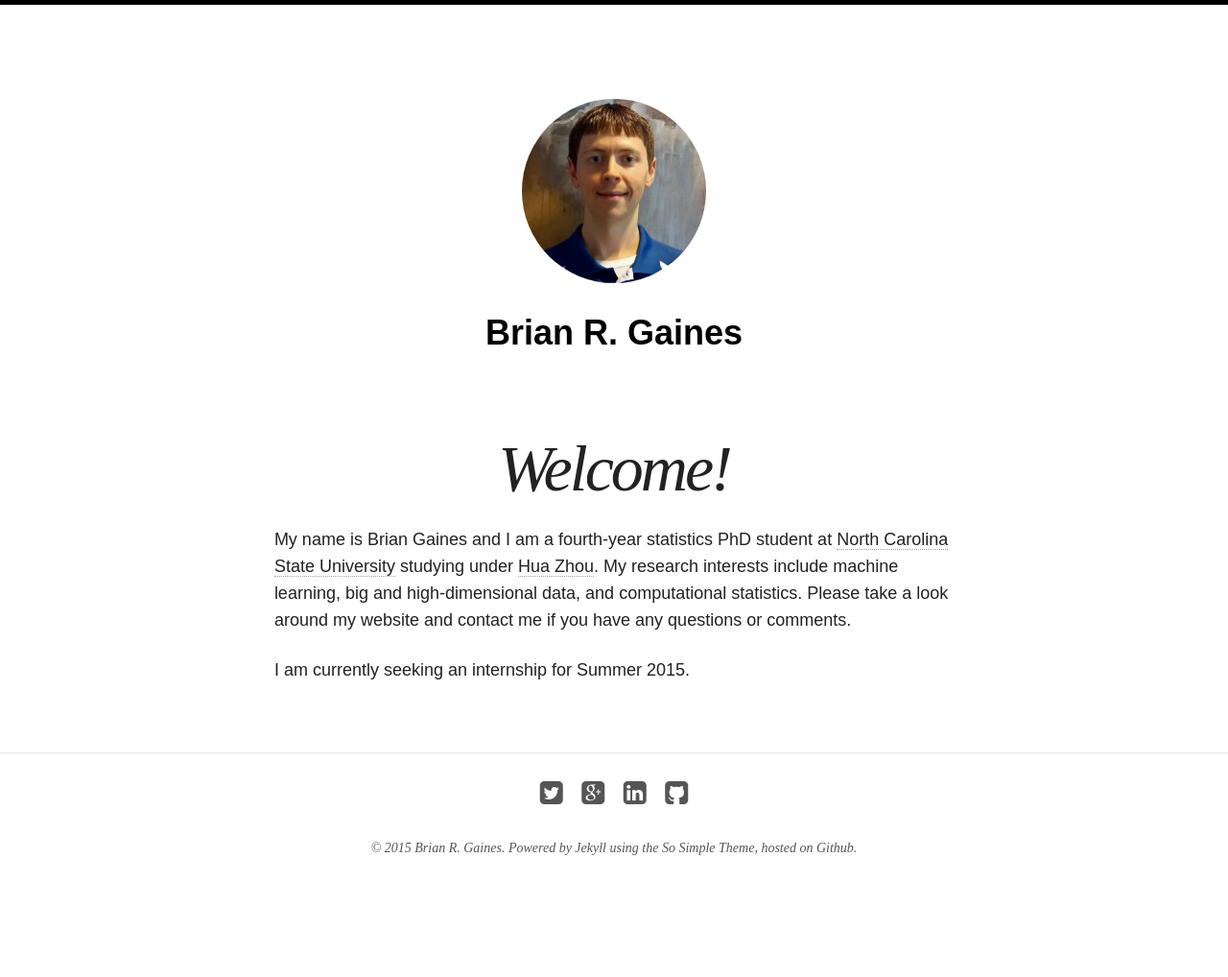
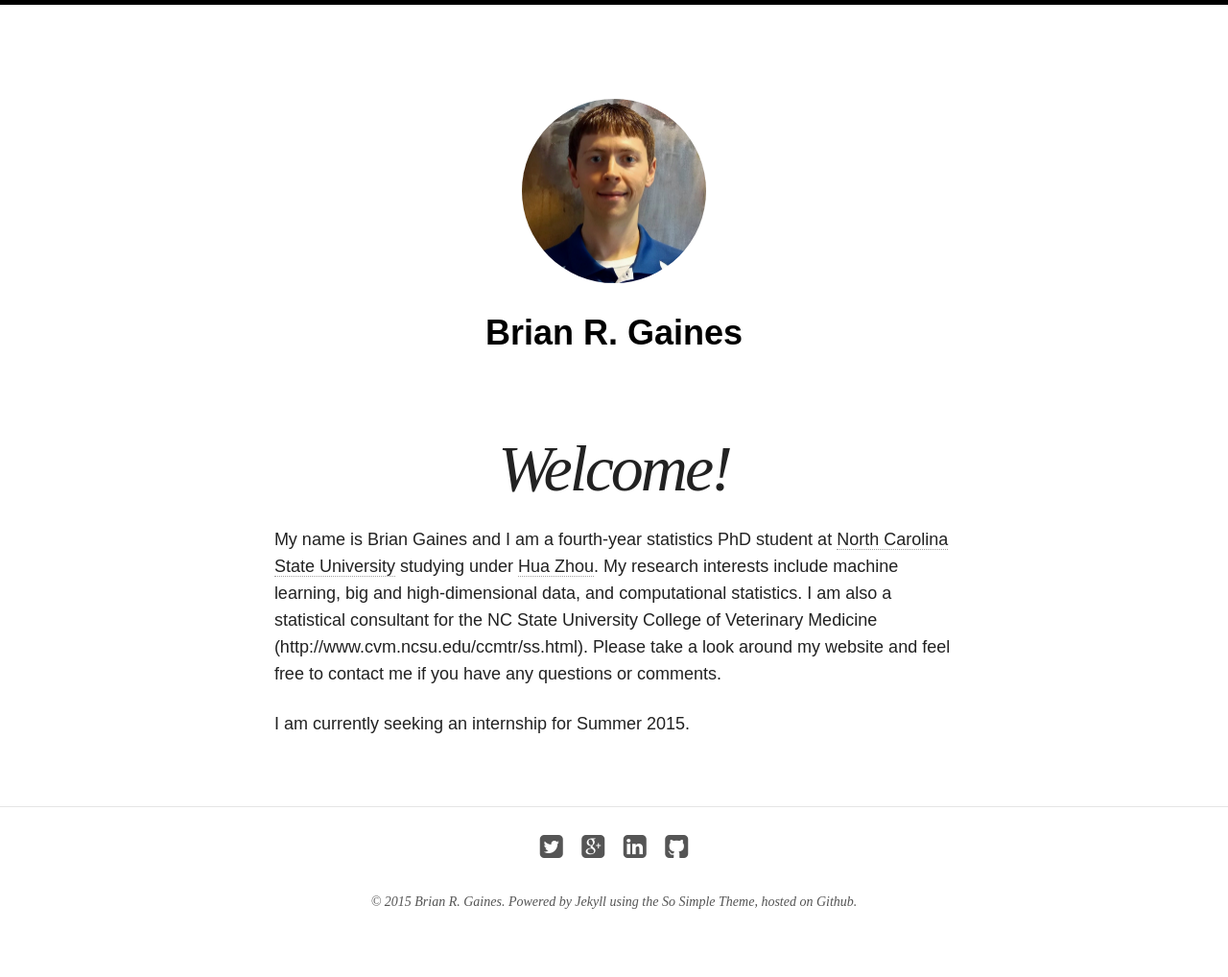
Before and after one commit to brgaines/brgaines.github.io, a Jekyll site: the page built from index.md, in a window 1280 px wide. Shown: the whole page at 96% size. Built offline with Jekyll 4.4.1, drawn with Linux system fonts in a browser that asks for light colours; nearby versions of some CDN libraries; before the commit the page ends 962 px from its top, so only the background shows below that.

Commit message:
added sentence for consulting position

```diff
--- a/index.md
+++ b/index.md
@@ -5,6 +5,6 @@ excerpt: "Welcome to my website!"
 modified: 2015-01-10
 ---
 
-My name is Brian Gaines and I am a fourth-year statistics PhD student at [North Carolina State University](http://www.ncsu.edu) studying under [Hua Zhou](http://hua-zhou.github.io/).  My research interests include machine learning, big and high-dimensional data, and computational statistics.  Please take a look around my website and contact me if you have any questions or comments.
+My name is Brian Gaines and I am a fourth-year statistics PhD student at [North Carolina State University](http://www.ncsu.edu) studying under [Hua Zhou](http://hua-zhou.github.io/).  My research interests include machine learning, big and high-dimensional data, and computational statistics.  I am also a statistical consultant for the NC State University College of Veterinary Medicine (http://www.cvm.ncsu.edu/ccmtr/ss.html).  Please take a look around my website and feel free to contact me if you have any questions or comments.
 
 I am currently seeking an internship for Summer 2015.
```
